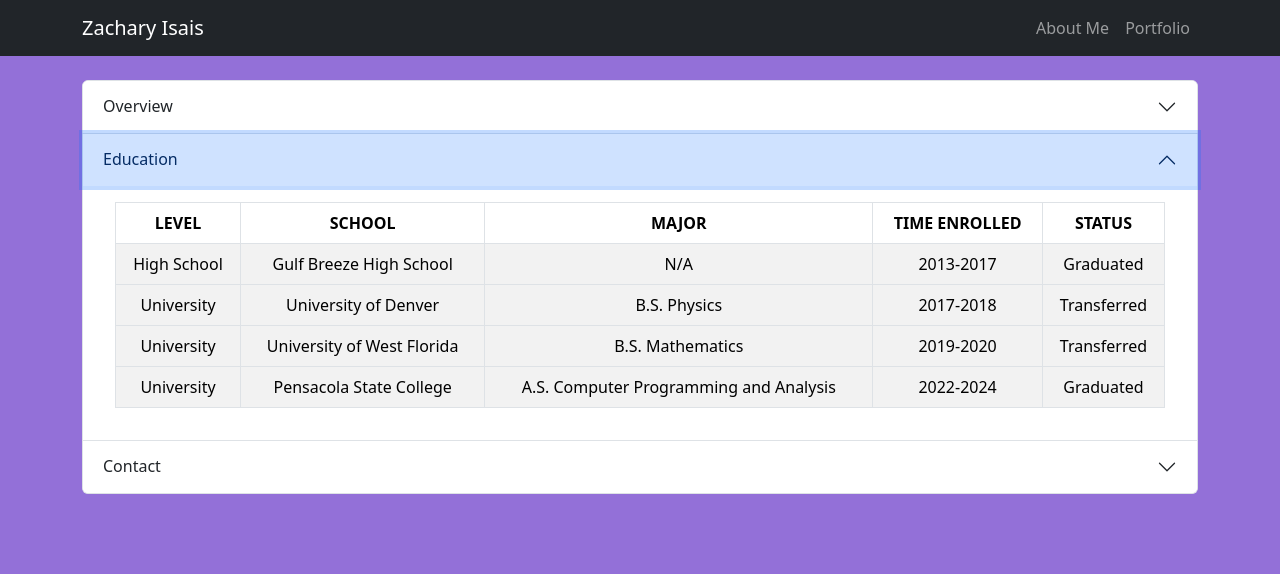
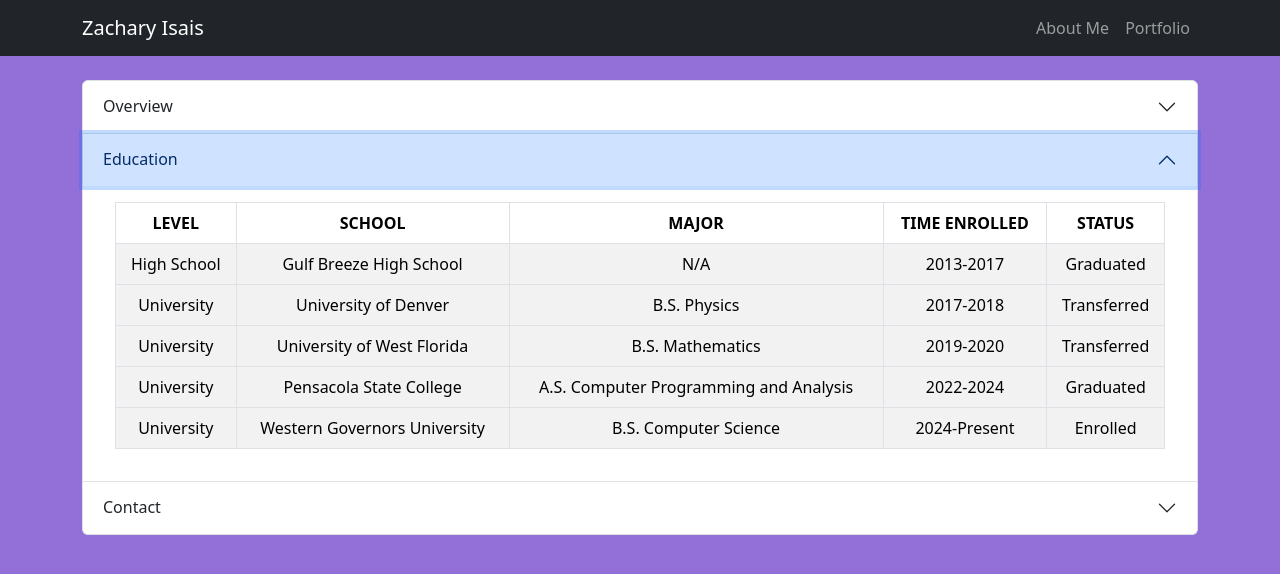
Before and after one commit to zisais/PersonalPortfolio, a React (Create React App) app: page / in a window 1280 px wide. Both pictures are taken after a click on the button "Education". Shown: the top 574 px of the page. Built offline with nearby package versions, Linux system fonts and the light colour scheme.

Commit message:
adds WGU to education tab

```diff
--- a/src/AboutMe.js
+++ b/src/AboutMe.js
@@ -67,6 +67,15 @@
                                     <td>Graduated</td>
                                 </tr>
                             </tbody>
+                            <tbody>
+                                <tr>
+                                    <td>University</td>
+                                    <td>Western Governors University</td>
+                                    <td>B.S. Computer Science</td>
+                                    <td>2024-Present</td>
+                                    <td>Enrolled</td>
+                                </tr>
+                            </tbody>
                         </Table>
                     </Container>
                 </AccordionBody>
```
